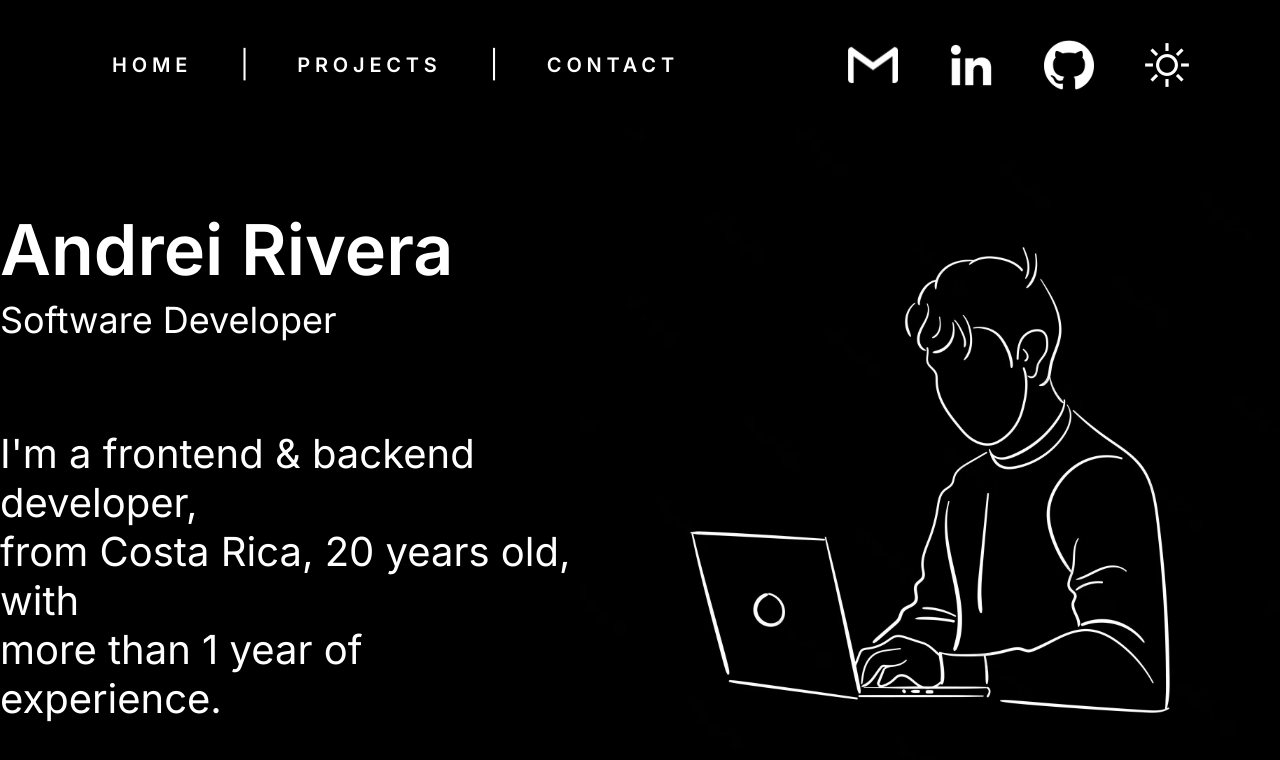
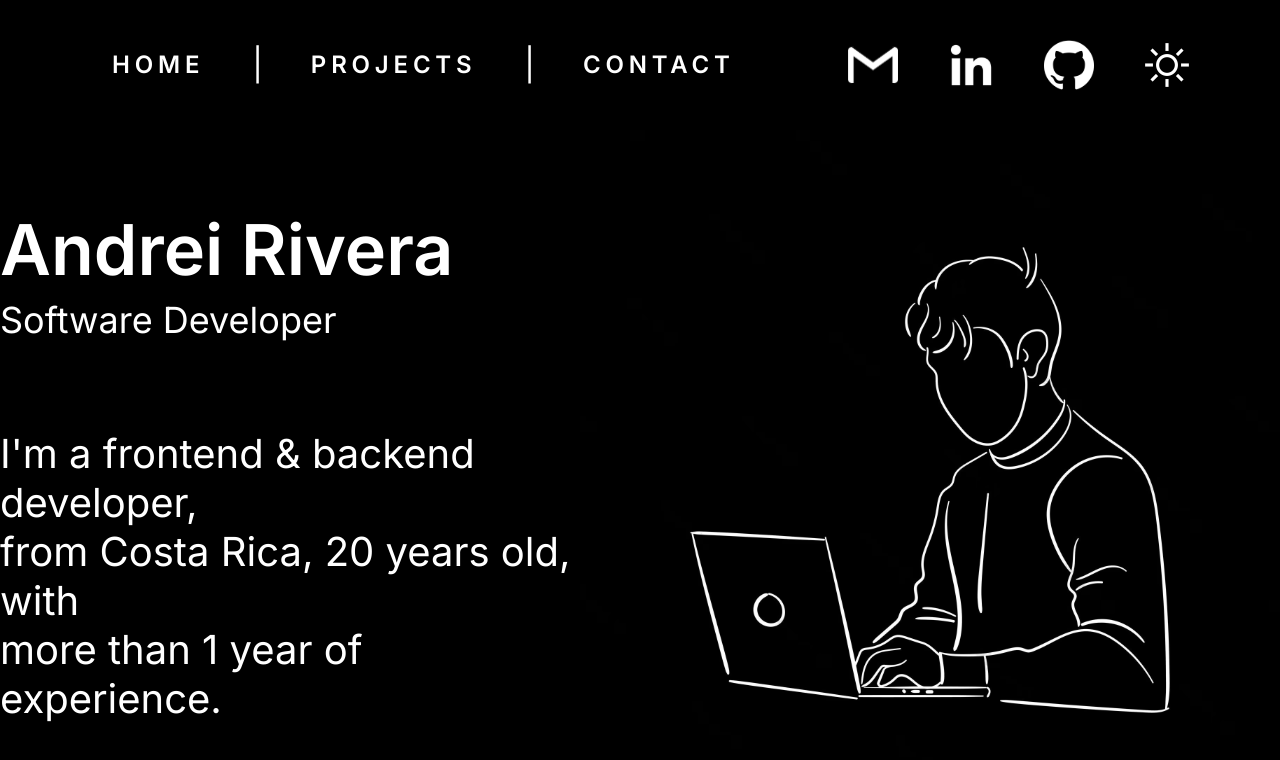
Before and after one commit to Andrei-R1/Andrei-R1.github.io, a React (Create React App) app: page / in a window 1280 px wide. Shown: the top 760 px of the page. Built offline with nearby package versions, Linux system fonts and the light colour scheme.

Commit message:
Font size fix

```diff
--- a/src/components/Header.jsx
+++ b/src/components/Header.jsx
@@ -119,7 +119,7 @@ export default function Header() {
           <Box classname="left-header" sx={{ paddingLeft:5, flexGrow: 1, display: { xs: 'none', md: 'flex' } }}>
             <Button>
               <Typography
-                variant="h6"
+                variant="h5"
                 noWrap
                 component="a"
                 href="/"
@@ -136,13 +136,13 @@ export default function Header() {
               </Typography>
             </Button>
             <Typography
-              variant="h6"
+              variant="h5"
               noWrap
               component="p"
               sx={{
                 fontFamily: 'Inter',
                 fontWeight: 500,
-                fontSize: '1.7rem',
+                fontSize: '2rem',
                 color: 'text.primary',
                 alignSelf: 'center',
               }}>
@@ -150,7 +150,7 @@ export default function Header() {
             </Typography>
             <Button>
               <Typography
-                variant="h6"
+                variant="h5"
                 noWrap
                 component="a"
                 href="/projects"
@@ -167,13 +167,13 @@ export default function Header() {
               </Typography>
             </Button>
             <Typography
-              variant="h6"
+              variant="h5"
               noWrap
               component="p"
               sx={{
                 fontFamily: 'Inter',
                 fontWeight: 500,
-                fontSize: '1.7rem',
+                fontSize: '2rem',
                 color: 'text.primary',
                 alignSelf: 'center',
               }}>
@@ -181,7 +181,7 @@ export default function Header() {
             </Typography>
             <Button>
               <Typography
-                variant="h6"
+                variant="h5"
                 noWrap
                 component="a"
                 href="/contact"
```
